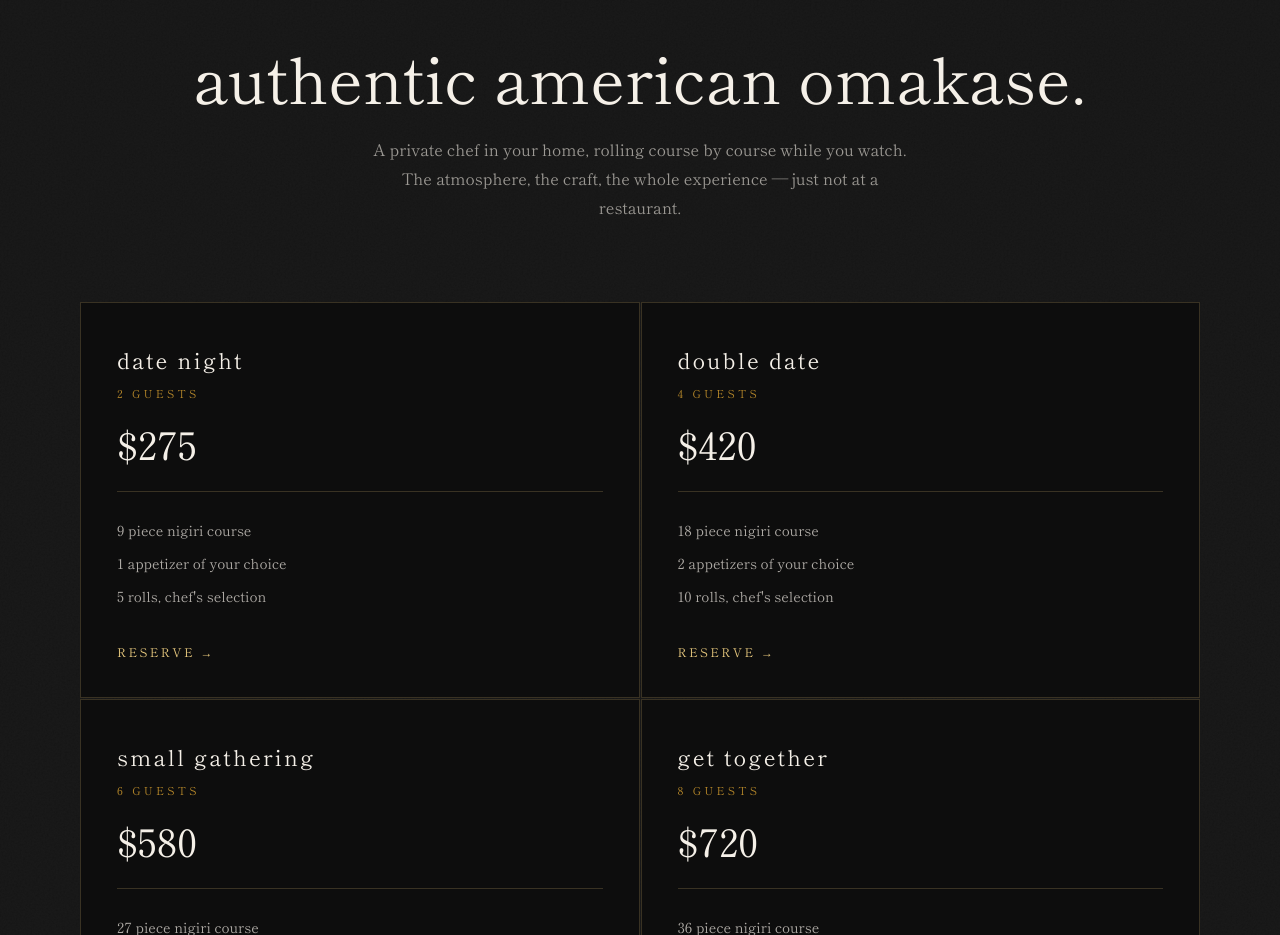
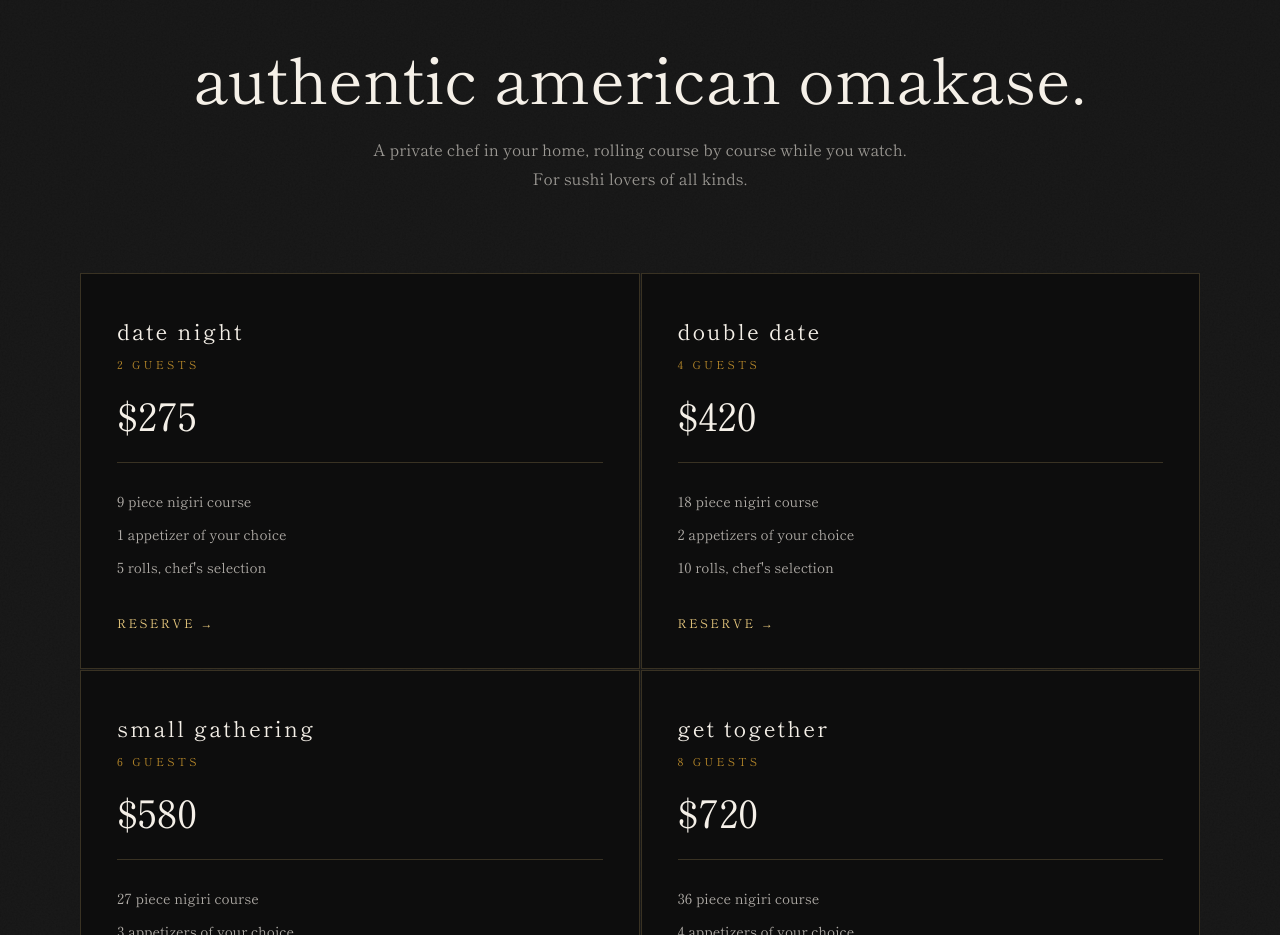
Before and after one commit to masonssteinberg-afk/sonkase, a Next.js app: page / in a window 1280 px wide. Shown: the part 1580-2515 px from the top of the page. Built offline with nearby package versions, Linux system fonts and the light colour scheme; no server answers.

Commit message:
Revert experience body copy to original

```diff
--- a/app/page.js
+++ b/app/page.js
@@ -620,7 +620,7 @@ function ExperiencesSection() {
 
           {/* Body */}
           <p style={{ fontFamily: "'Shippori Mincho', Georgia, serif", fontSize: 16, color: `rgba(245,240,232,0.6)`, textAlign: "center", maxWidth: 560, margin: "0 auto 80px", lineHeight: 1.8 }}>
-            A private chef in your home, rolling course by course while you watch. The atmosphere, the craft, the whole experience — just not at a restaurant.
+            A private chef in your home, rolling course by course while you watch. For sushi lovers of all kinds.
           </p>
         </Reveal>
 
```
